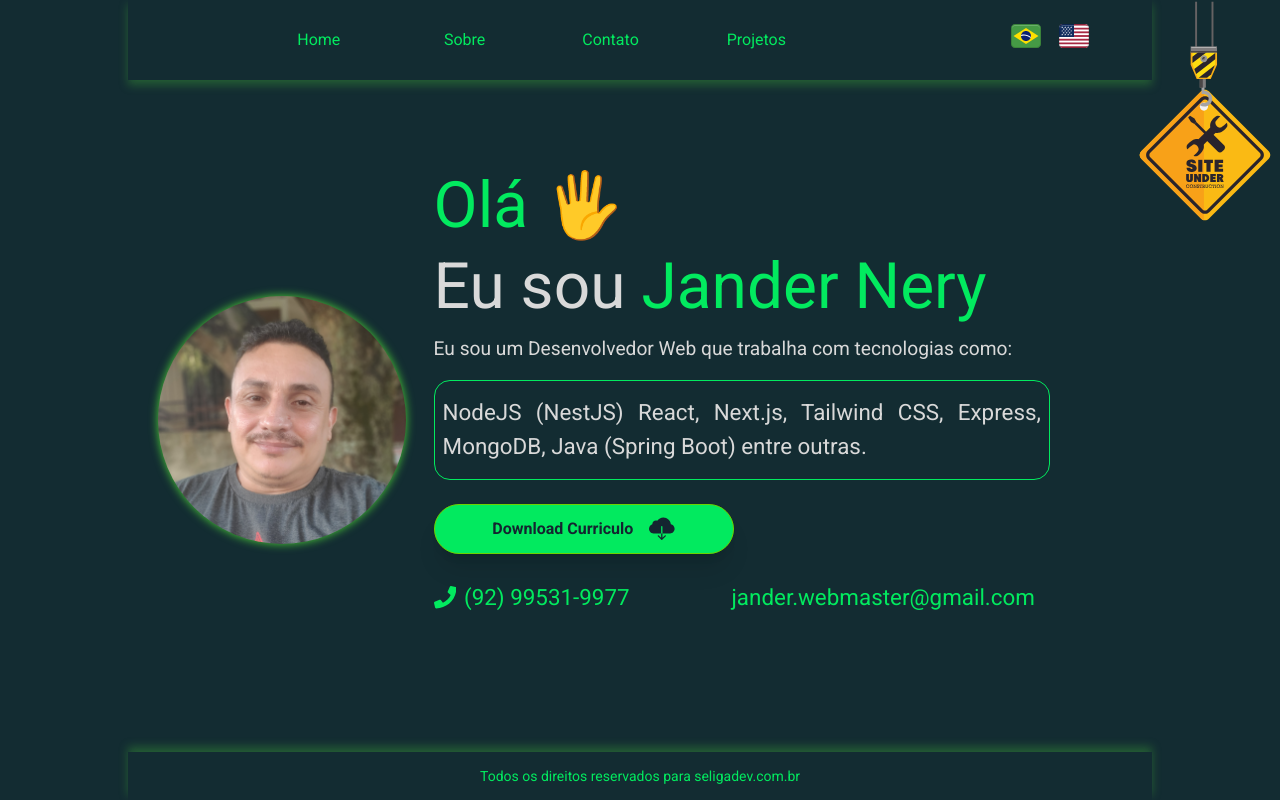
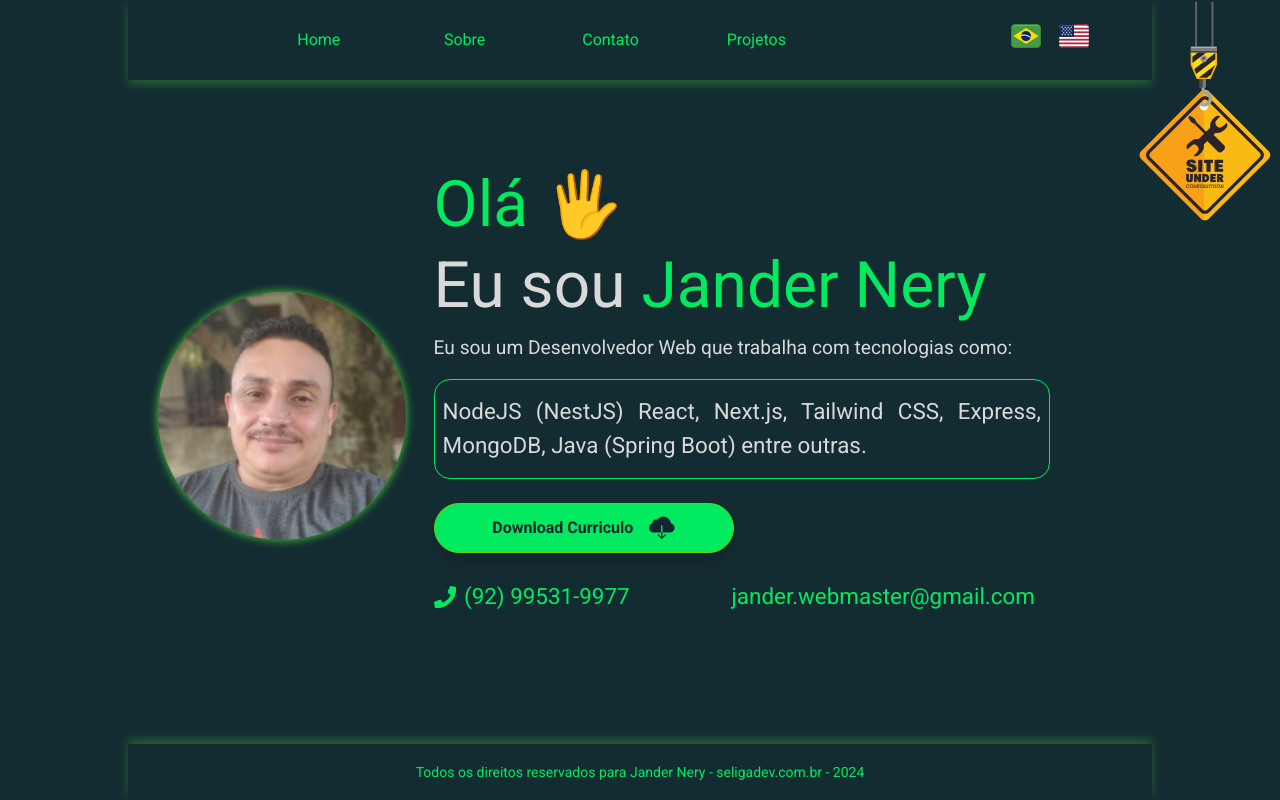
Before and after one commit to jnerydesigner/portfolio-jandernery, a Next.js app: page / in a window 1280 px wide. Built offline with nearby package versions, Linux system fonts and the light colour scheme.

Commit message:
Feat: Include footer

```diff
--- a/src/app/(portfolio)/components/footer.tsx
+++ b/src/app/(portfolio)/components/footer.tsx
@@ -1,8 +1,13 @@
+import { useAppContext } from "@/context/app.context";
+import { Information } from "../information";
+
 const FooterPortfolio = () => {
+  const information = Information;
+  const { changeLanguage, language } = useAppContext();
   return (
-    <div className="w-[100%] laptop:w-[80%] h-[50px] bg-portfolio-color02 flex justify-center items-center flex-row drop-shadow-top">
-      <h2 className="text-portfolio-color03 text-sm">
-        Todos os direitos reservados para seligadev.com.br
+    <div className="w-[100%] laptop:w-[80%] h-[60px] bg-portfolio-color02 flex justify-center items-center flex-row drop-shadow-top">
+      <h2 className="text-portfolio-color03 text-sm text-center">
+        {information?.[language]?.footer?.message}
       </h2>
     </div>
   );
--- a/src/app/(portfolio)/information.ts
+++ b/src/app/(portfolio)/information.ts
@@ -1,3 +1,5 @@
+const year = new Date().getFullYear();
+
 export const Information: InformationType[] = [
   {
     salutation: {
@@ -27,6 +29,9 @@ export const Information: InformationType[] = [
         title: "Projetos",
       },
     ],
+    footer: {
+      message: `Todos os direitos reservados para Jander Nery - seligadev.com.br - ${year}`,
+    },
   },
   {
     salutation: {
@@ -56,6 +61,9 @@ export const Information: InformationType[] = [
         title: "Projects",
       },
     ],
+    footer: {
+      message: `All rights reserved for Jander Nery - seligadev.com.br - ${year}`,
+    },
   },
 ];
 
@@ -78,9 +86,14 @@ type TitleNavigation = {
   title: string;
 };
 
+type FooterType = {
+  message: string;
+};
+
 type InformationType = {
   salutation: SalutationType;
   personal: PersonalType;
   skill: SkillType;
   titleNavigation: TitleNavigation[];
+  footer: FooterType;
 };
```
